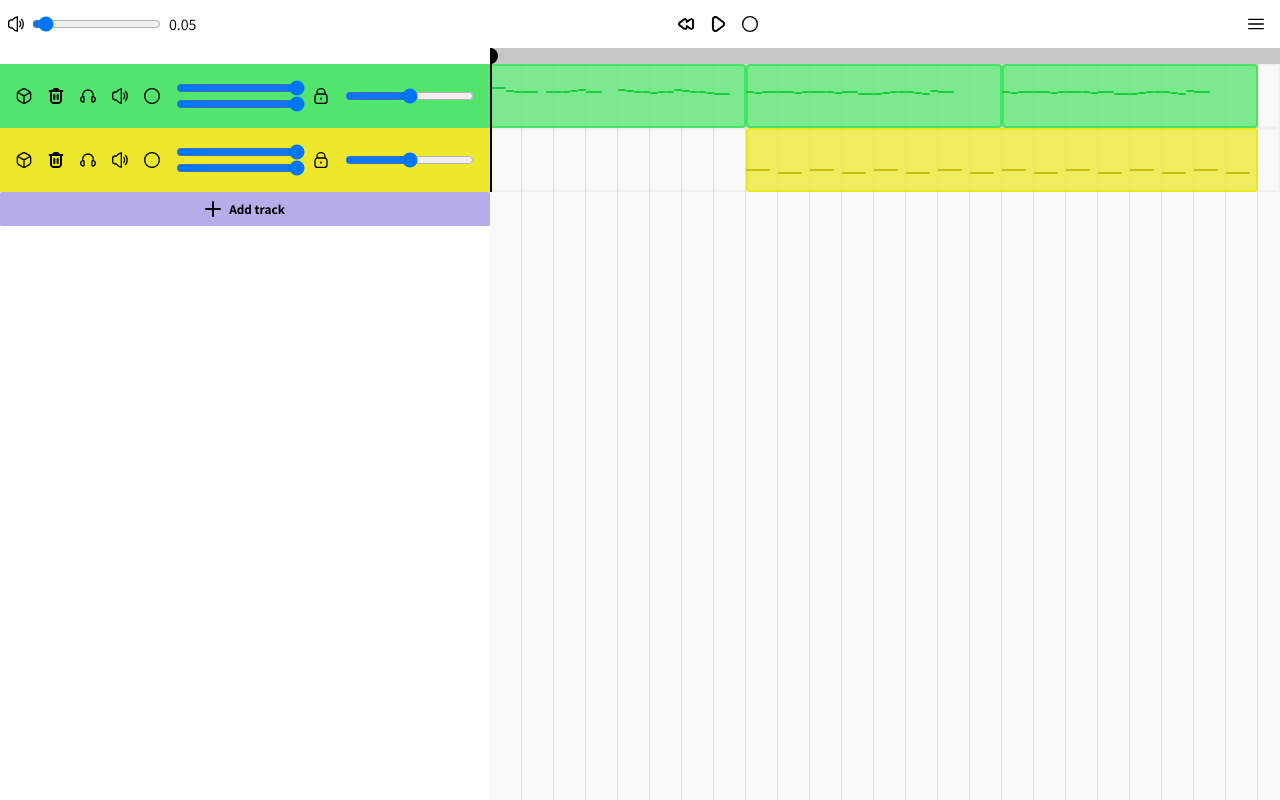
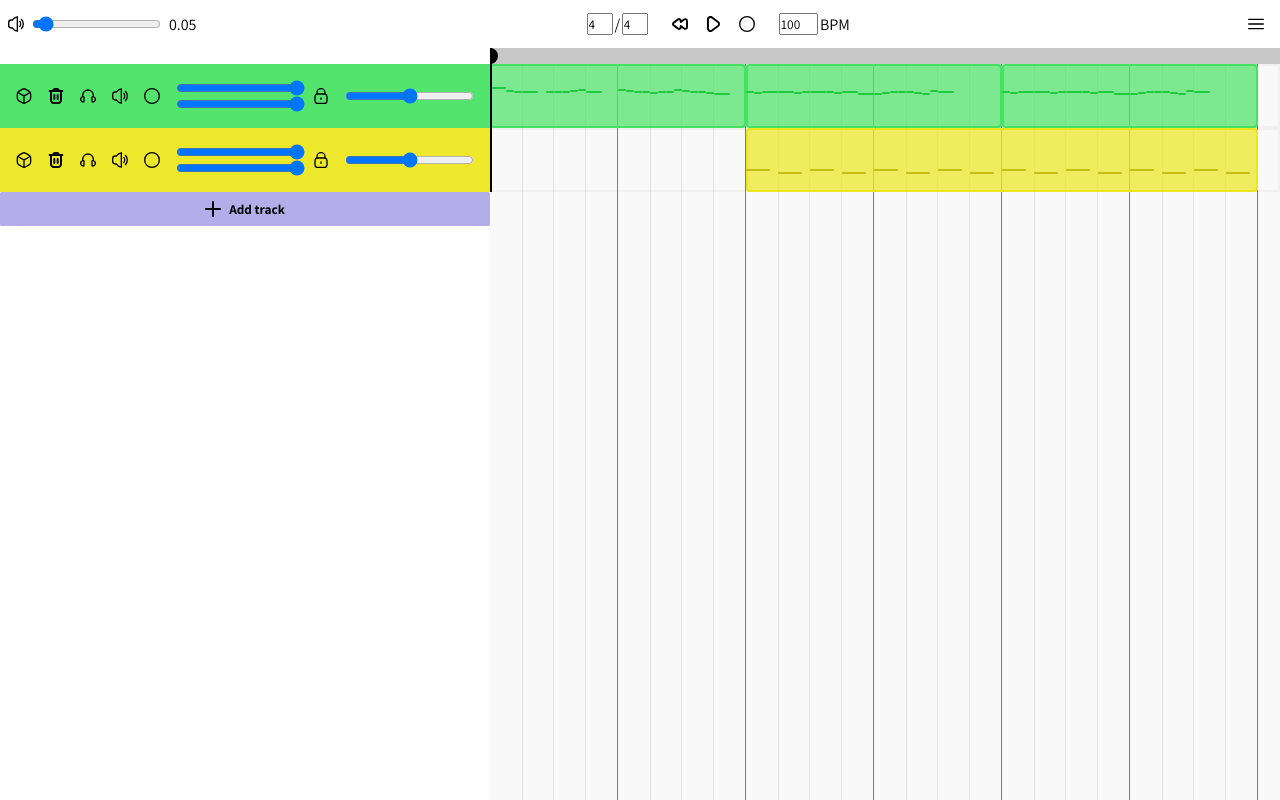
Before and after one commit to maanlamp/typed-music, a React (Create React App) app: page / in a window 1280 px wide. Built offline with nearby package versions, Linux system fonts and the light colour scheme.

Commit message:
Show 4/4 in tracks background

```diff
--- a/src/components/tracks.css
+++ b/src/components/tracks.css
@@ -43,12 +43,21 @@
 }
 
 .recordings {
+	/* TODO: hook into time signature */
 	background: repeating-linear-gradient(
 		90deg,
-		var(--grey),
-		var(--grey) calc(var(--pixels-per-bar) - 1px),
+		var(--grey) 0,
+		var(--grey) calc(var(--pixels-per-bar)),
 		var(--darker-grey) var(--pixels-per-bar),
-		var(--grey) var(--pixels-per-bar)
+		var(--grey) calc(var(--pixels-per-bar) + 1px),
+		var(--grey) calc(var(--pixels-per-bar) * 2 - 1px),
+		var(--darker-grey) calc(var(--pixels-per-bar) * 2),
+		var(--grey) calc(var(--pixels-per-bar) + 1px),
+		var(--grey) calc(var(--pixels-per-bar) * 3 - 1px),
+		var(--darker-grey) calc(var(--pixels-per-bar) * 3),
+		var(--grey) calc(var(--pixels-per-bar) + 1px),
+		var(--grey) calc(var(--pixels-per-bar) * 4 - 1px),
+		black calc(var(--pixels-per-bar) * 4)
 	);
 	background-attachment: local;
 }
--- a/src/components/tracks.tsx
+++ b/src/components/tracks.tsx
@@ -39,6 +39,10 @@ const colors = [
 ];
 
 const Tracks = () => {
+	const [signature, setSignature] = useState<
+		readonly [number, number]
+	>([4, 4]);
+	const [bpm, setBpm] = useState(100);
 	const [volume, setVolume] = useState(0.05);
 	const audio = useAudio({ volume });
 	const {
@@ -51,8 +55,8 @@ const Tracks = () => {
 		cancel,
 		setTime
 	} = usePlayback({
-		bpm: 100,
-		signature: [4, 4],
+		bpm,
+		signature,
 		audio
 	});
 
@@ -296,7 +300,45 @@ const Tracks = () => {
 					/>
 					<span>{volume}</span>
 				</Row>
-				<div>
+				<Row gap={Gap.Medium}>
+					<Row
+						gap={Gap.Tiny}
+						crossAxisAlignment={
+							CrossAxisAlignment.Center
+						}>
+						<input
+							type="number"
+							value={signature[0]}
+							onChange={({ target: { value } }) =>
+								setSignature([
+									parseInt(value),
+									signature[1]
+								])
+							}
+							style={{
+								width: `${
+									signature[0].toString().length + 3
+								}ch`
+							}}
+						/>
+						<span>/</span>
+						<input
+							type="number"
+							value={signature[1]}
+							onChange={({ target: { value } }) =>
+								setSignature([
+									signature[0],
+									parseInt(value)
+								])
+							}
+							style={{
+								width: `${
+									signature[1].toString().length + 3
+								}ch`
+							}}
+						/>
+					</Row>
+					<Row gap={Gap.Tiny}>
 						<Button
 							round
 							onClick={() =>
@@ -341,7 +383,25 @@ const Tracks = () => {
 								<Icon svg={RecordIcon} />
 							)}
 						</Button>
-				</div>
+					</Row>
+					<Row
+						gap={Gap.Tiny}
+						crossAxisAlignment={
+							CrossAxisAlignment.Center
+						}>
+						<input
+							type="number"
+							value={bpm}
+							style={{
+								width: `${bpm.toString().length + 3}ch`
+							}}
+							onChange={({ target: { value } }) =>
+								setBpm(parseInt(value))
+							}
+						/>
+						<span>BPM</span>
+					</Row>
+				</Row>
 				<Button round icon={MenuIcon} />
 			</Row>
 			<Row grow>
--- a/src/lib/playback.ts
+++ b/src/lib/playback.ts
@@ -4,7 +4,7 @@ import { useEffect, useState } from "react";
 
 type UsePlaybackParams = Readonly<{
 	bpm: number;
-	signature: [number, number];
+	signature: readonly [number, number];
 	audio: ReturnType<typeof useAudio>;
 }>;
 
```
Lines whose indentation alone changed are shown as unchanged.
